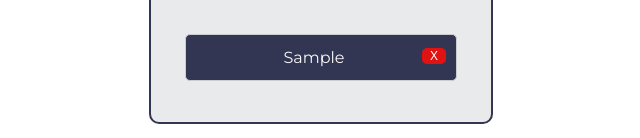
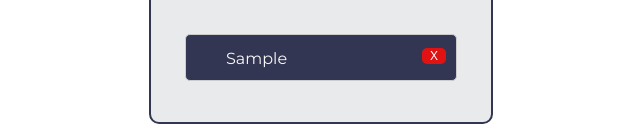
Before and after one commit to severu/vite-todo-practice, a React (Vite) app: page / in a window 1280 px wide. Both pictures are taken after typing "Sample" into the empty fields and a click on the button 759 px from the left and 152 px from the top of the page. Shown: the part 177-315 px from the top of the page, without its empty margins (319-959 px from the left). Built offline with nearby package versions, Linux system fonts and the light colour scheme.

Commit message:
fixed some css 2

```diff
--- a/src/TodoList.jsx
+++ b/src/TodoList.jsx
@@ -10,7 +10,11 @@ function TodoList({ checkedItems, inputs, checkHandler }) {
                 {inputs.map((input, index) => {
 
                     return ( <li key={index} onClick={e => checkHandler(index)} className={checkedItems[index] ? 'strike-tr greyed-out' : ''}>
-                                            <input className='checkbox' type='checkbox' />{input}
+                                        <div className='chk-box-container'>
+                                            <input className='checkbox' type='checkbox' />
+                                            <span>{input}</span>
+                                        </div>
+
                                             <span className='svg-container'>
                                                 <button className='del-btn'>X
                                                 </button>
--- a/src/index.css
+++ b/src/index.css
@@ -71,10 +71,11 @@ body {
 }
 
 
-
 .todo-list li span {
   height: 25px;
   margin-left: 10px;
+
+  text-align: left;
 }
 
 
@@ -141,6 +142,7 @@ li {
   color: #F9F9F9;
   min-width: 250px;
   transition: all .2s ease-in-out;
+  text-align: left;
 }
 
 li:hover {
```
